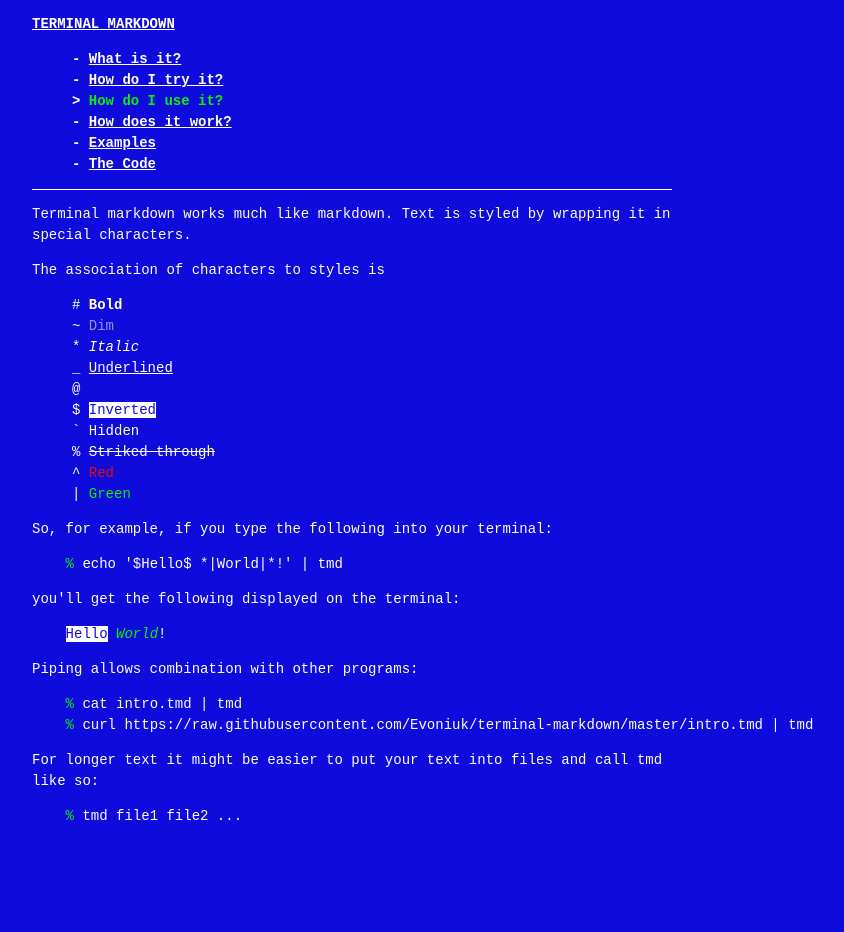
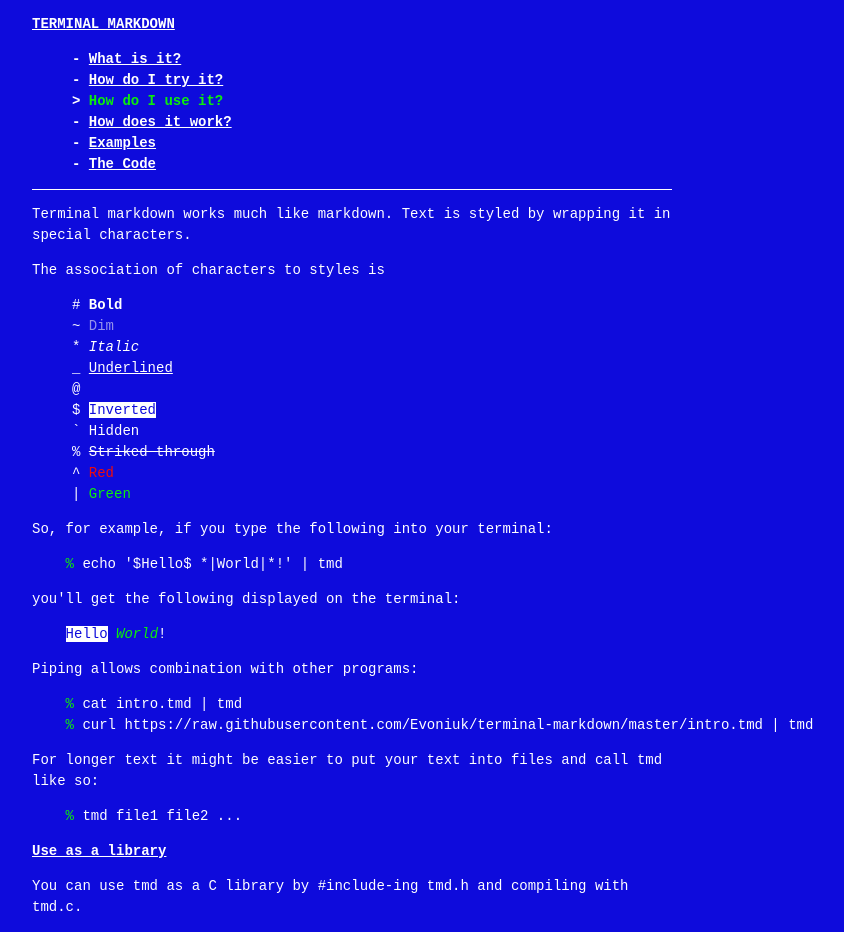
Before and after one commit to Evoniuk/terminal-markdown, a plain HTML site: page website/how-to-use.html in a window 1280 px wide. Shown: the whole page, without its empty margins (288-1132 px from the left). Before the commit the page ends 841 px from the top, so only its background shows below. Drawn offline with Linux system fonts and the light colour scheme.

Commit message:
Add info about use as a library

```diff
--- a/website/how-to-use.html
+++ b/website/how-to-use.html
@@ -60,4 +60,8 @@
 
     <pre>
     <span class="green">%</span> tmd file1 file2 ...</pre>
+
+    <p class="underline"><b>Use as a library</b></p>
+
+    <p>You can use tmd as a C library by #include-ing tmd.h and compiling with tmd.c.</p>
 </body>
```
Also changed, not shown: 1 other file.
